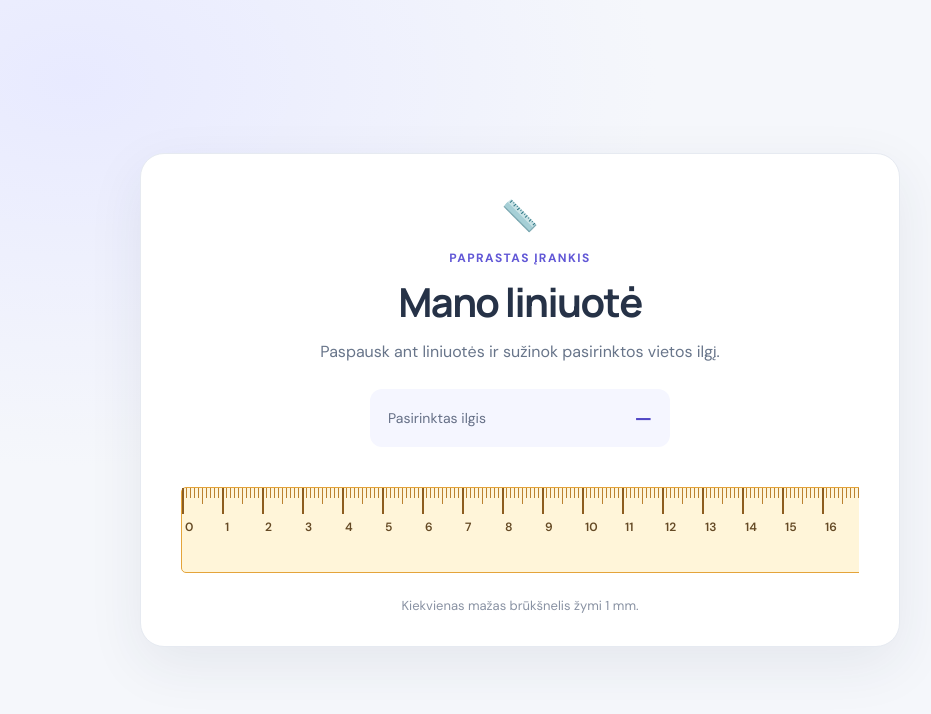
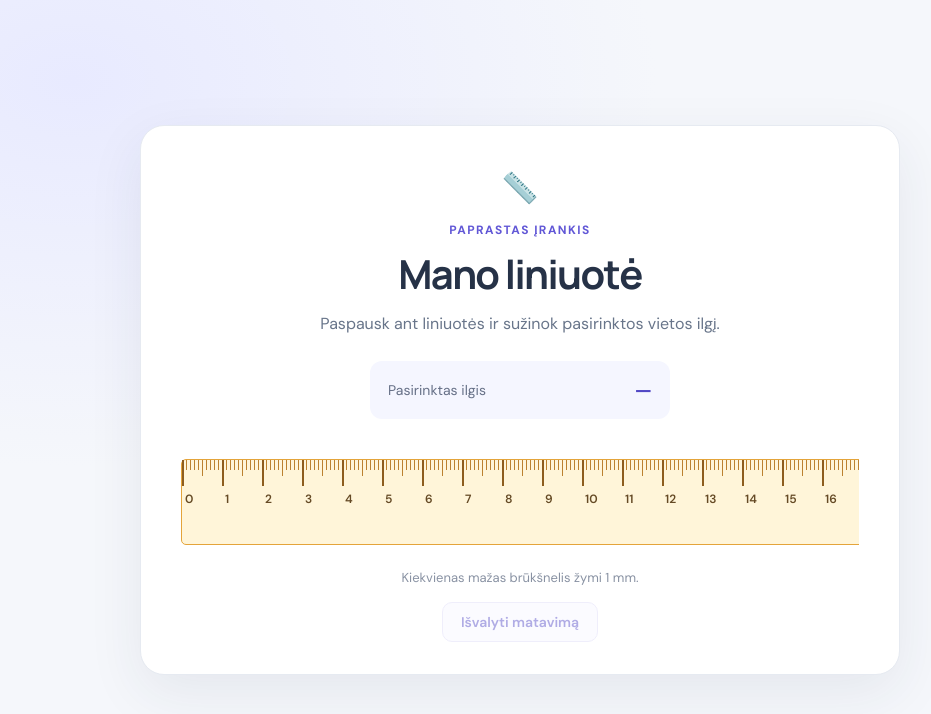
Before and after one commit to neringaraisuotyte-dotcom/mano-liniuote, a React (Vite) app: page / in a window 1280 px wide. Shown: the top 714 px of the page, without its empty margins (120-1051 px from the left). Built offline with nearby package versions, Linux system fonts and the light colour scheme.

Commit message:
pakeitimai liniuotei

```diff
--- a/src/App.jsx
+++ b/src/App.jsx
@@ -37,6 +37,10 @@ function App() {
     }
   }
 
+  function clearMeasurement() {
+    setMeasurement(null)
+  }
+
   return (
     <main className="page-shell">
       <section className="ruler-card" aria-labelledby="page-title">
@@ -67,6 +71,9 @@ function App() {
         </div>
 
         <p className="hint">Kiekvienas mažas brūkšnelis žymi 1 mm.</p>
+        <button className="clear-measurement" type="button" onClick={clearMeasurement} disabled={measurement === null}>
+          Išvalyti matavimą
+        </button>
       </section>
     </main>
   )
--- a/src/style.css
+++ b/src/style.css
@@ -72,6 +72,22 @@ h1 { margin: 0; font-family: 'Manrope', sans-serif; font-size: clamp(30px, 6vw,
 .marker::before { position: absolute; top: -7px; left: -5px; content: ''; border: 6px solid transparent; border-top-color: #6157d6; }
 .hint { margin: 20px 0 0; color: #8992a3; font-size: 13px; }
 
+.clear-measurement {
+  margin-top: 16px;
+  padding: 10px 18px;
+  border: 1px solid #dcd9f6;
+  border-radius: 10px;
+  background: #f5f6ff;
+  color: #5147c5;
+  font: inherit;
+  font-size: 14px;
+  font-weight: 600;
+  cursor: pointer;
+}
+.clear-measurement:hover:not(:disabled) { background: #eae7ff; }
+.clear-measurement:focus-visible { outline: 3px solid #9991ff; outline-offset: 3px; }
+.clear-measurement:disabled { opacity: .45; cursor: default; }
+
 @media (max-width: 560px) {
   .ruler-card { padding: 34px 20px 26px; }
   .ruler { margin-left: 0; }
```
